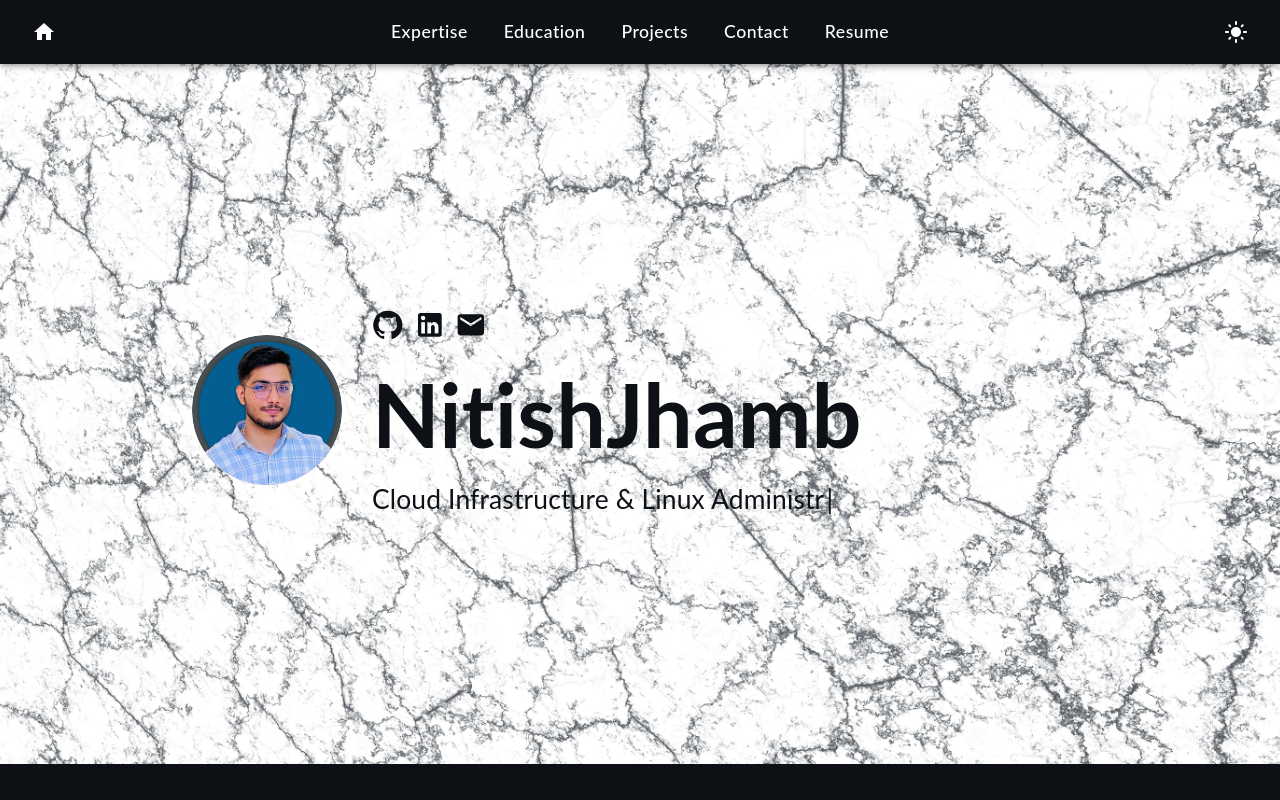
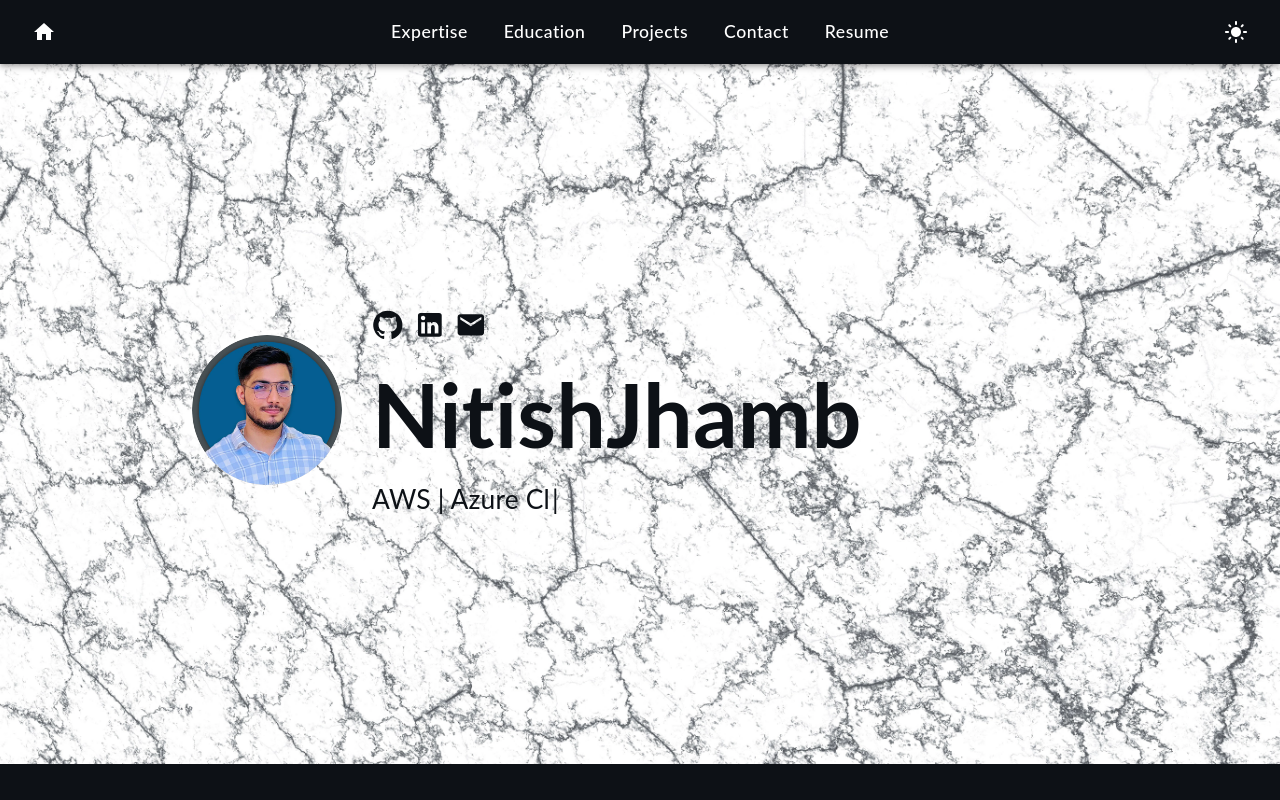
Before and after one commit to Nitishjhamb/MyPortfolio, a React (Create React App) app: page / in a window 1280 px wide. Shown: the top 800 px of the page. Built offline with nearby package versions, Linux system fonts and the light colour scheme.

Commit message:
subtitle changes

```diff
--- a/src/components/Main.tsx
+++ b/src/components/Main.tsx
@@ -21,9 +21,9 @@
 
   // Typewriter effect for titles (looping)
   const titles = [
-    "Cloud Infrastructure & Linux Administrator",
-    "AWS | Azure | GCP Enthusiast",
-    "DevOps Engineer",
+    "System Administrator",
+    "AWS | Azure Cloud Enthusiast",
+    "DevOps Practitioner",
     "Open Source Contributor",
     "Tech Enthusiast",
   ];
```
